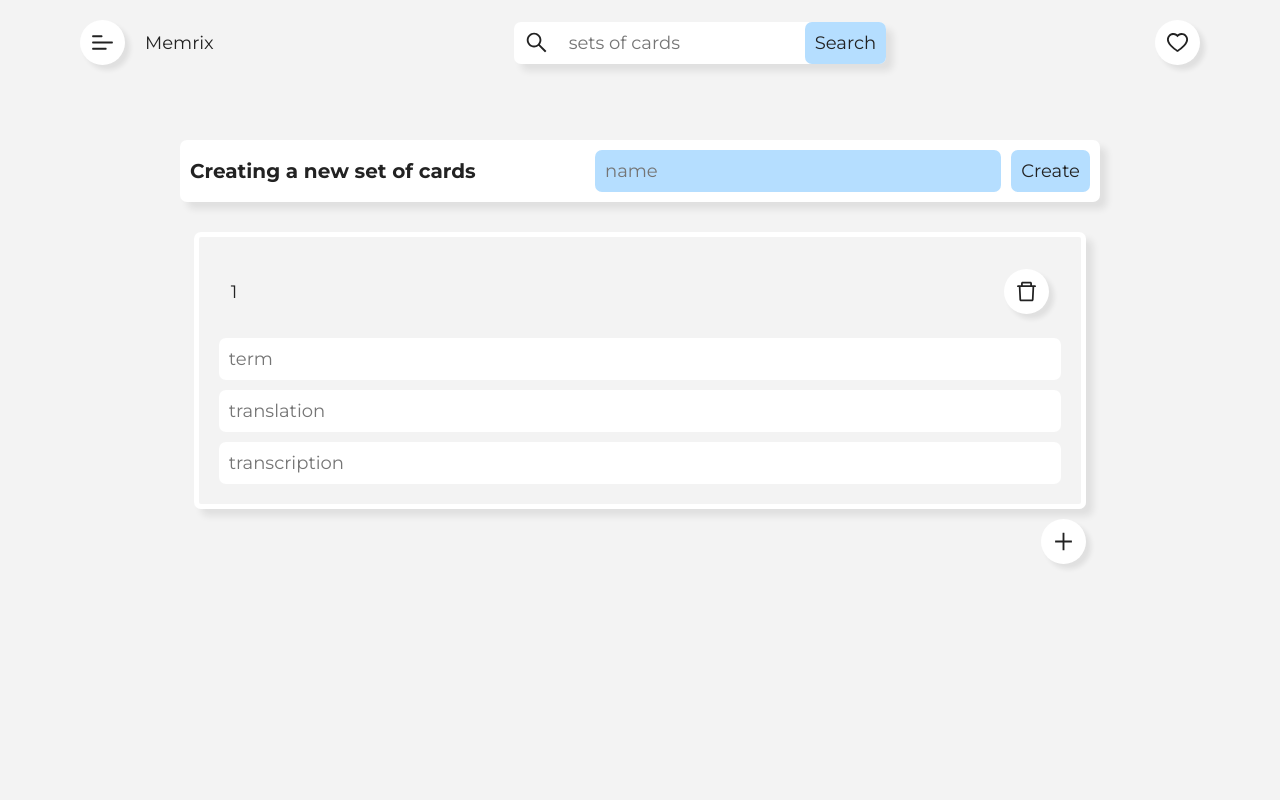
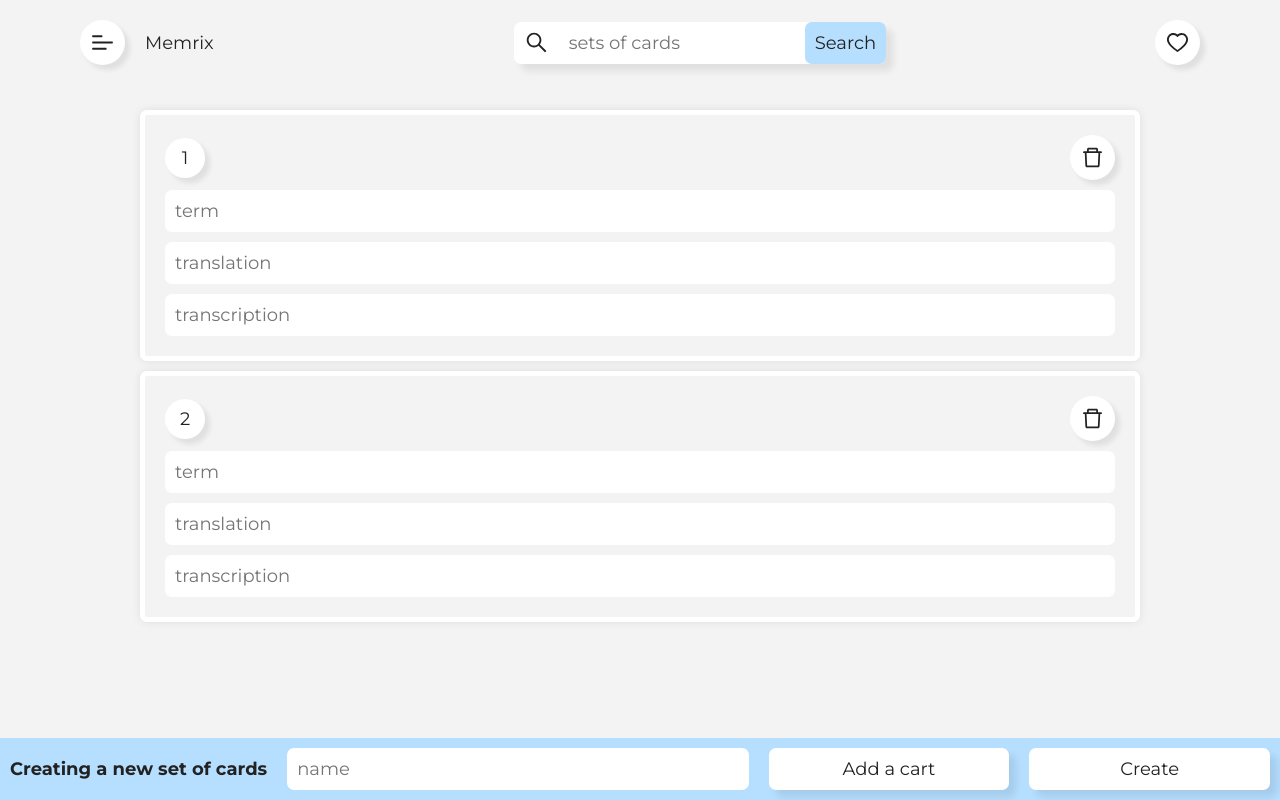
Before and after one commit to EgorGordinskiy/memrix, a React (Vite) app: page /#/create in a window 1280 px wide. Built offline with nearby package versions, Linux system fonts and the light colour scheme; some icons are missing.

Commit message:
refacrot: change styles for components

```diff
--- a/src/components/CreateEducationalBlockForm/CreateEducationalBlockForm.module.scss
+++ b/src/components/CreateEducationalBlockForm/CreateEducationalBlockForm.module.scss
@@ -4,31 +4,15 @@
   width: 100%;
   display: flex;
   flex-direction: column;
-  align-items: stretch;
   gap: 30px;
-  padding: 30px 0px;
 
-  .top {
-    display: flex;
-    align-items: center;
-    gap: 10px;
-    padding: 10px;
-    background-color: $primary-color;
-    position: sticky;
-    border-radius: 7px;
-    box-shadow: 7px 7px 7px $shadow-color;
-    top: 0;
-    z-index: 99;
-    .title {
-      font-size: 20px;
-      width: 100%;
-    }
-    input {
-      width: 100%;
-    }
+  .content {
+    width: 100%;
+    padding: 0px 40px;
   }
+
   .words {
-    width: 97%;
+    max-width: 1000px;
     margin: 0 auto;
     display: flex;
     flex-direction: column;
@@ -42,3 +26,26 @@
     }
   }
 }
+
+.panel {
+  width: 100%;
+  display: flex;
+  align-items: center;
+  padding: 10px;
+  justify-content: space-between;
+  gap: 20px;
+  background-color: $secondary-color;
+  position: fixed;
+  bottom: 0;
+  z-index: 99;
+  .title {
+    font-family: 400;
+    font-size: 18px;
+  }
+  input {
+    flex: 2;
+  }
+  button {
+    flex: 1;
+  }
+}
--- a/src/components/CreateEducationalBlockForm/CreateEducationalBlockForm.tsx
+++ b/src/components/CreateEducationalBlockForm/CreateEducationalBlockForm.tsx
@@ -13,15 +13,16 @@ interface CreateEducationalBlockFormProps {
 export const CreateEducationalBlockForm: FC<CreateEducationalBlockFormProps> = () => {
   return (
     <form className={classes.form}>
-      <div className={classes.top}>
+      <div className={classes.panel}>
         <h2 className={classes.title}>Creating a new set of cards</h2>
-        <MyInput variant="secondary" placeholder="name" />
-        <MyButton>Create</MyButton>
+        <MyInput placeholder="name" />
+        <MyButton variant="secondary">Add a cart</MyButton>
+        <MyButton variant="secondary">Create</MyButton>
       </div>
-      <div className={classes.words}>
-        <CreateWordItem number={1} />
-        <div className={classes.btn}>
-          <IconButton variant="secondary" icon={<AiOutlinePlus size={25} />} />
+      <div className={classes.content}>
+        <div className={classes.words}>
+          <CreateWordItem number={1} />
+          <CreateWordItem number={2} />
         </div>
       </div>
     </form>
--- a/src/components/CreateWordItem/CreateWordItem.module.scss
+++ b/src/components/CreateWordItem/CreateWordItem.module.scss
@@ -7,16 +7,24 @@
   flex-direction: column;
   gap: 10px;
   align-items: stretch;
-  //   background-color: $primary-color;
+  border: 5px solid $primary-color;
+  box-shadow: 0px 0px 9px $shadow-color;
   border-radius: 7px;
-  border: 5px solid $primary-color;
-  box-shadow: 7px 7px 7px $shadow-color;
 
   .top {
     display: flex;
     align-items: center;
     justify-content: space-between;
-    padding: 12px;
-    border-bottom: 2px solid $bg-color;
+  }
+  .number {
+    display: flex;
+    align-items: center;
+    justify-content: center;
+    width: 40px;
+    height: 40px;
+    padding: 10px;
+    border-radius: 50%;
+    background-color: $primary-color;
+    box-shadow: 5px 5px 5px $shadow-color;
   }
 }
--- a/src/components/CreateWordItem/CreateWordItem.tsx
+++ b/src/components/CreateWordItem/CreateWordItem.tsx
@@ -12,7 +12,7 @@ export const CreateWordItem: FC<CreateWordItemProps> = ({ number }) => {
   return (
     <div className={classes.item}>
       <div className={classes.top}>
-        <span>{number}</span>
+        <span className={classes.number}>{number}</span>
         <IconButton variant="secondary" icon={<AiOutlineDelete size={25} />} />
       </div>
       <MyInput placeholder="term" />
--- a/src/components/UI/MyButton/MyButton.module.scss
+++ b/src/components/UI/MyButton/MyButton.module.scss
@@ -3,12 +3,15 @@
 .button {
   padding: 10px;
   border-radius: 7px;
+  transition: all 0.3s;
 }
 
 .primary {
   background-color: $secondary-color;
 }
 .secondary {
-  background-color: $link-color;
-  color: $text-secondary-color;
+  background-color: $primary-color;
+  box-shadow: 7px 7px 7px $shadow-color;
+  &:hover {
+  }
 }
--- a/src/components/UI/MyInput/MyInput.module.scss
+++ b/src/components/UI/MyInput/MyInput.module.scss
@@ -10,5 +10,5 @@
   background-color: $primary-color;
 }
 .secondary {
-  background-color: $secondary-color;
+  background-color: $bg-secondary-color;
 }
--- a/src/index.scss
+++ b/src/index.scss
@@ -12,7 +12,7 @@ body {
   font-size: $font-size;
   font-weight: $font-weight;
   color: $text-primary-color;
-  background-color: $bg-color;
+  background-color: $bg-primary-color;
 }
 
 section {
--- a/src/pages/CreateEducationalBlockPage/CreateEducationalBlockPage.module.scss
+++ b/src/pages/CreateEducationalBlockPage/CreateEducationalBlockPage.module.scss
@@ -1,4 +1,6 @@
 @import '../../variables.scss';
 
 .createEducationalBlockPage {
+  max-width: 100%;
+  padding-bottom: 80px;
 }
--- a/src/pages/CreateEducationalBlockPage/CreateEducationalBlockPage.tsx
+++ b/src/pages/CreateEducationalBlockPage/CreateEducationalBlockPage.tsx
@@ -6,9 +6,7 @@ import { CreateEducationalBlockForm } from '../../components/CreateEducationalBl
 export const CreateEducationalBlockPage: FC = () => {
   return (
     <section className={classes.createEducationalBlockPage}>
-      <Container maxWidth={1000}>
-        <CreateEducationalBlockForm />
-      </Container>
+      <CreateEducationalBlockForm />
     </section>
   );
 };
--- a/src/variables.scss
+++ b/src/variables.scss
@@ -5,7 +5,8 @@ $font-weight: 400;
 $primary-color: white;
 $secondary-color: rgb(181, 222, 255);
 $bg-link-color: rgba(200, 229, 252, 0.301);
-$bg-color: rgb(243, 243, 243);
+$bg-primary-color: rgb(243, 243, 243);
+$bg-secondary-color: rgb(219, 219, 219);
 $link-hover-color: rgba(181, 222, 255, 0.217);
 $link-color: rgba(99, 99, 255, 0.849);
 $text-primary-color: rgb(34, 34, 34);
```
Also changed, not shown: src/components/UI/IconButton/IconButton.module.scss (+0 -8 lines).
